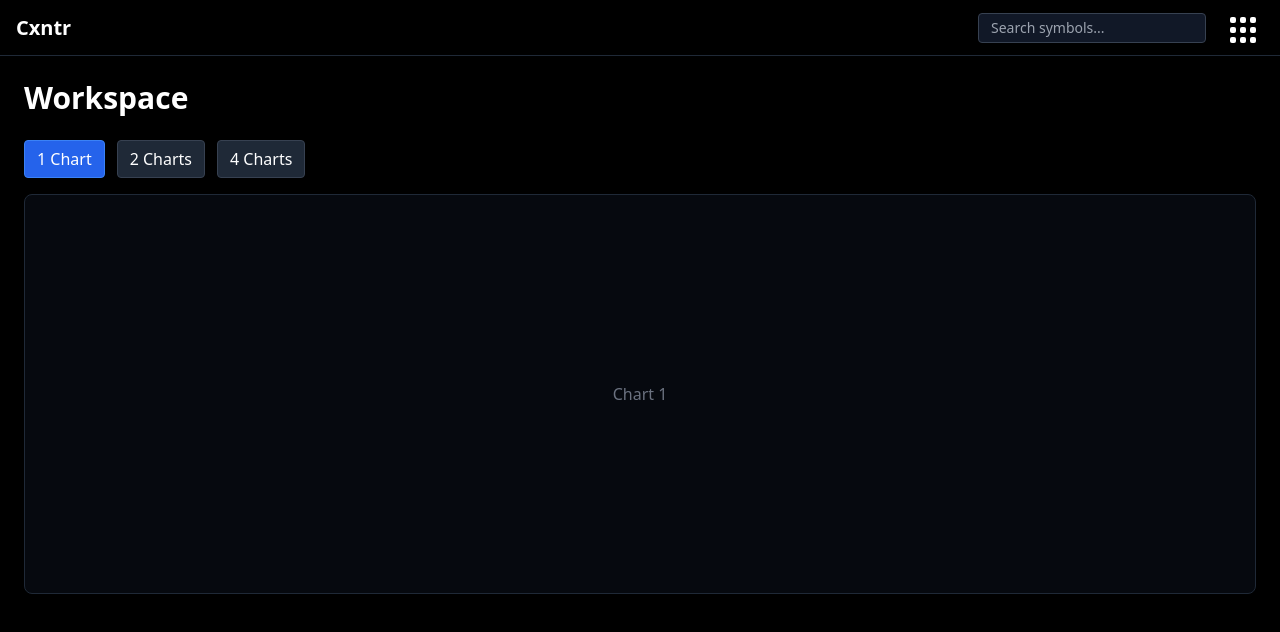
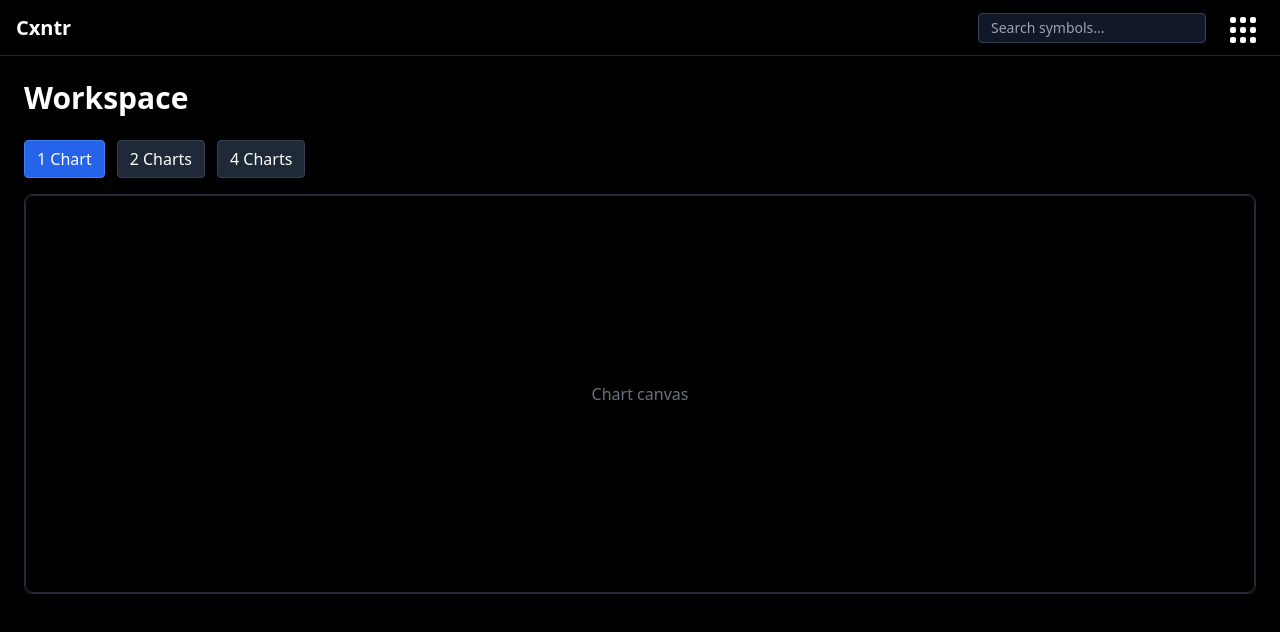
Before and after one commit to Cxntrol01/Trading-Newest, a Next.js app: page /workspace in a window 1280 px wide. Shown: the top 632 px of the page. Built offline with nearby package versions, Linux system fonts and the light colour scheme.

Commit message:
Update MultiChart.tsx

```diff
--- a/components/MultiChart.tsx
+++ b/components/MultiChart.tsx
@@ -1,6 +1,7 @@
 "use client";
 
 import { useState } from "react";
+import PriceChart from "./PriceChart";
 
 export default function MultiChart() {
   const [layout, setLayout] = useState(1);
@@ -43,7 +44,7 @@ export default function MultiChart() {
         </button>
       </div>
 
-      {/* Grid */}
+      {/* Chart Grid */}
       <div
         className={`grid gap-6 ${
           layout === 1
@@ -56,9 +57,9 @@ export default function MultiChart() {
         {Array.from({ length: layout }).map((_, i) => (
           <div
             key={i}
-            className="border border-gray-800 rounded-lg bg-gray-900/40 h-[400px] flex items-center justify-center"
+            className="border border-gray-800 rounded-lg bg-gray-900/40 h-[400px] overflow-hidden"
           >
-            <p className="text-gray-500">Chart {i + 1}</p>
+            <PriceChart />
           </div>
         ))}
       </div>
```
